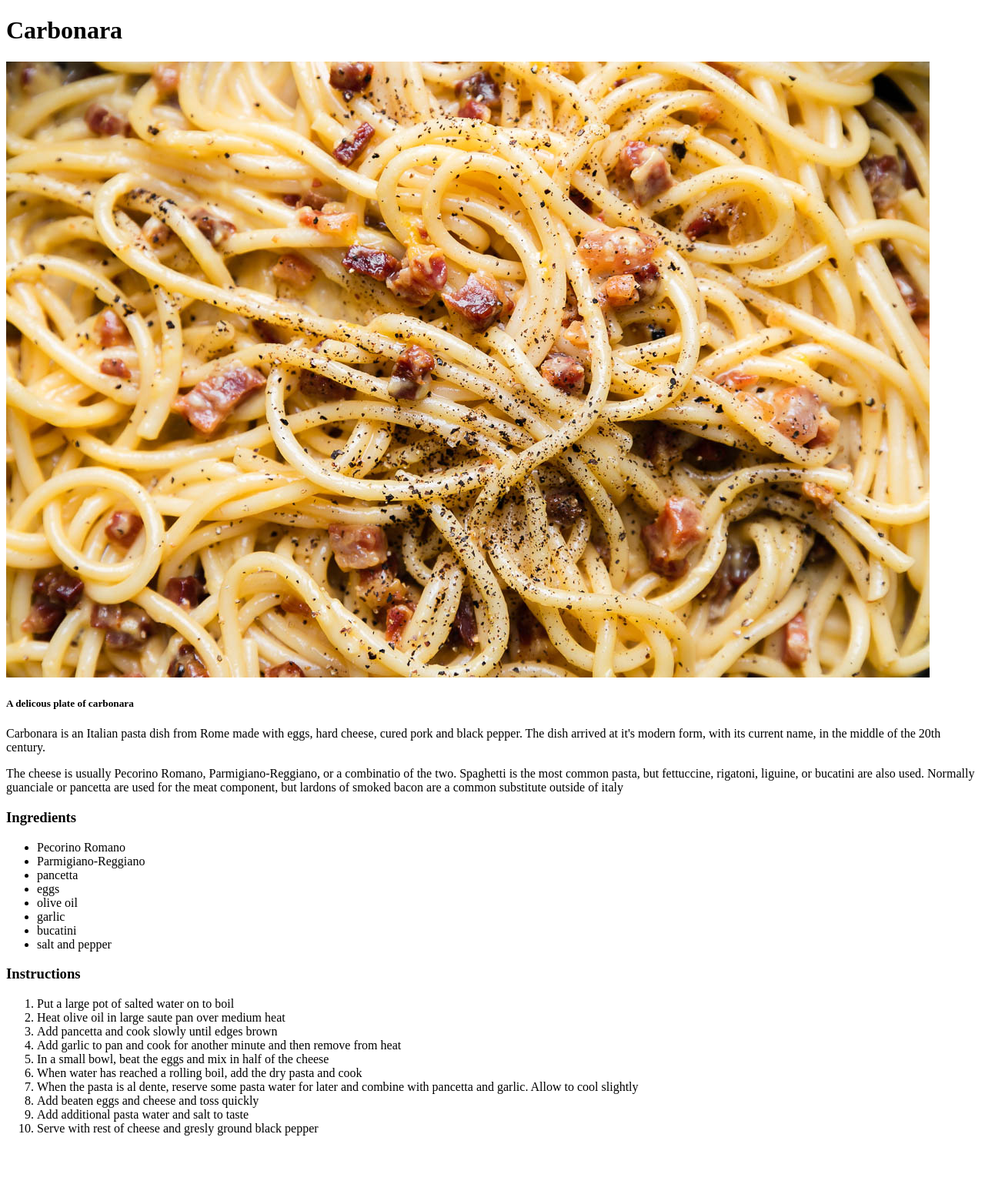
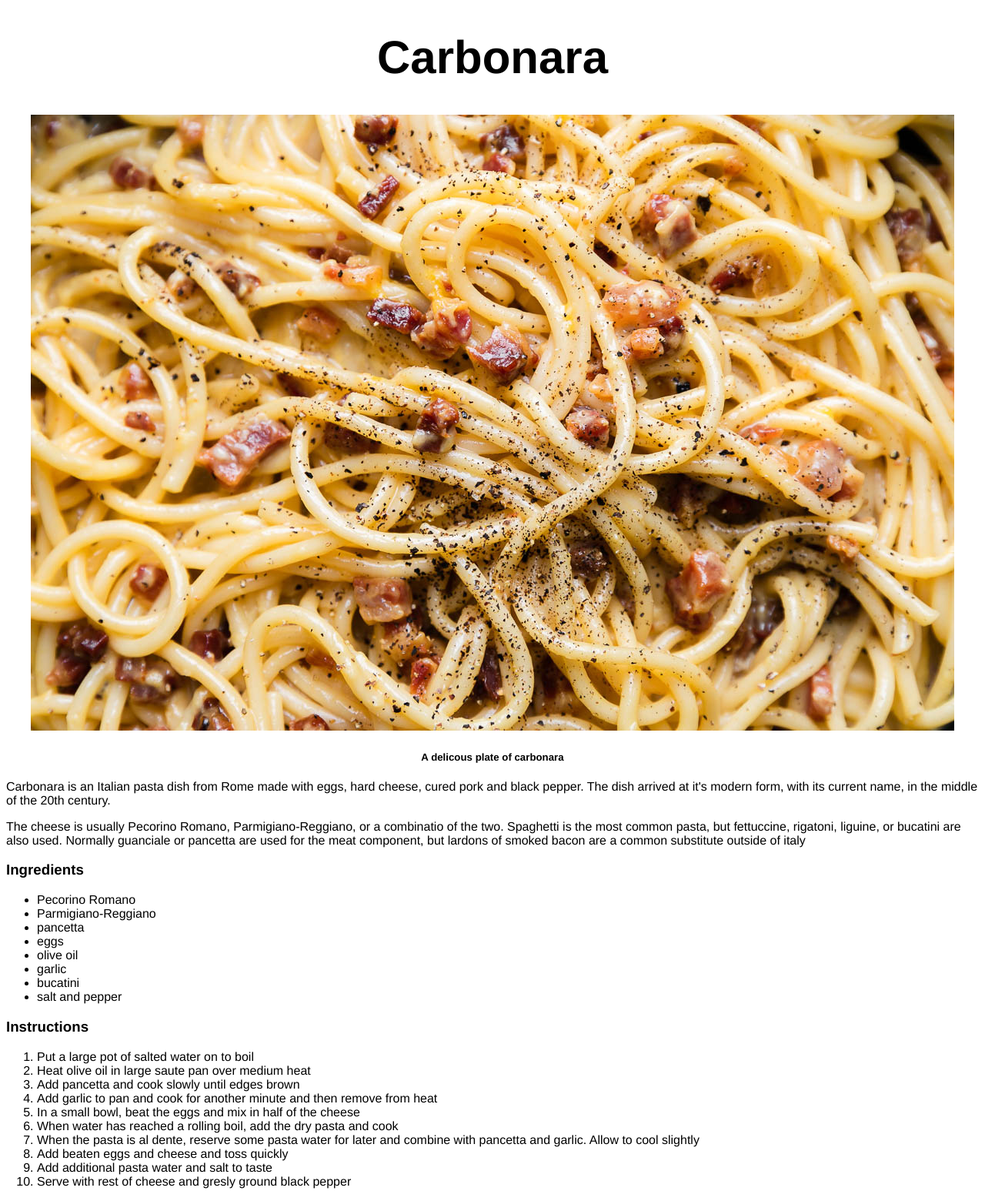
Before and after one commit to cboushon/odin-recipes, a plain HTML site: page recipes/carbonara.html in a window 1280 px wide. Shown: the whole page at 77% size. Before the commit the page ends 1491 px from the top, so only its background shows below. Drawn offline with Linux system fonts and the light colour scheme.

Commit message:
edit css index aglio cacio carbonara

```diff
--- a/recipes/carbonara.html
+++ b/recipes/carbonara.html
@@ -3,11 +3,14 @@
     <head>
         <meta charset="UTF-8">
         <title>Carbonara</title>
+        <link rel="stylesheet" href="../styles.css">
     </head>
     <body>
-        <h1>Carbonara</h1>
-        <img src="../img/carbonara.jpg" alt="A delicious plate of carbonara">
-        <h5>A delicous plate of carbonara</h5>
+        <h1 class="maintitle">Carbonara</h1>
+        <div>
+            <img src="../img/carbonara.jpg" alt="A delicious plate of carbonara">
+            <h5>A delicous plate of carbonara</h5>
+        </div>
         <p>Carbonara is an Italian pasta dish from Rome made with eggs,
             hard cheese, cured pork and black pepper. The dish arrived
             at it's modern form, with its current name, in the middle
--- a/styles.css
+++ b/styles.css
@@ -4,8 +4,20 @@ div {
     text-align: center;
 }
 
-ul {
-    list-style-type: none;
+p {
+    font-family: Helvetica, Arial, sans-serif;
+}
+
+li {
+    font-family: Helvetica, Arial, sans-serif;
+}
+
+h1,
+h2,
+h3,
+h4,
+h5 {
+    font-family: Helvetica, Arial, sans-serif;
 }
 
 .maintitle {
@@ -18,3 +30,7 @@ ul {
     font-family: Helvetica, Arial, sans-serif;
     font-size: 30px;
 }
+
+.titlelist {
+    list-style-type: none;
+}
```
Also changed, not shown: index.html (+1 -1 lines), recipes/aglioeolio.html (+1 -1 lines), recipes/cacioepepe.html (+6 -3 lines).
